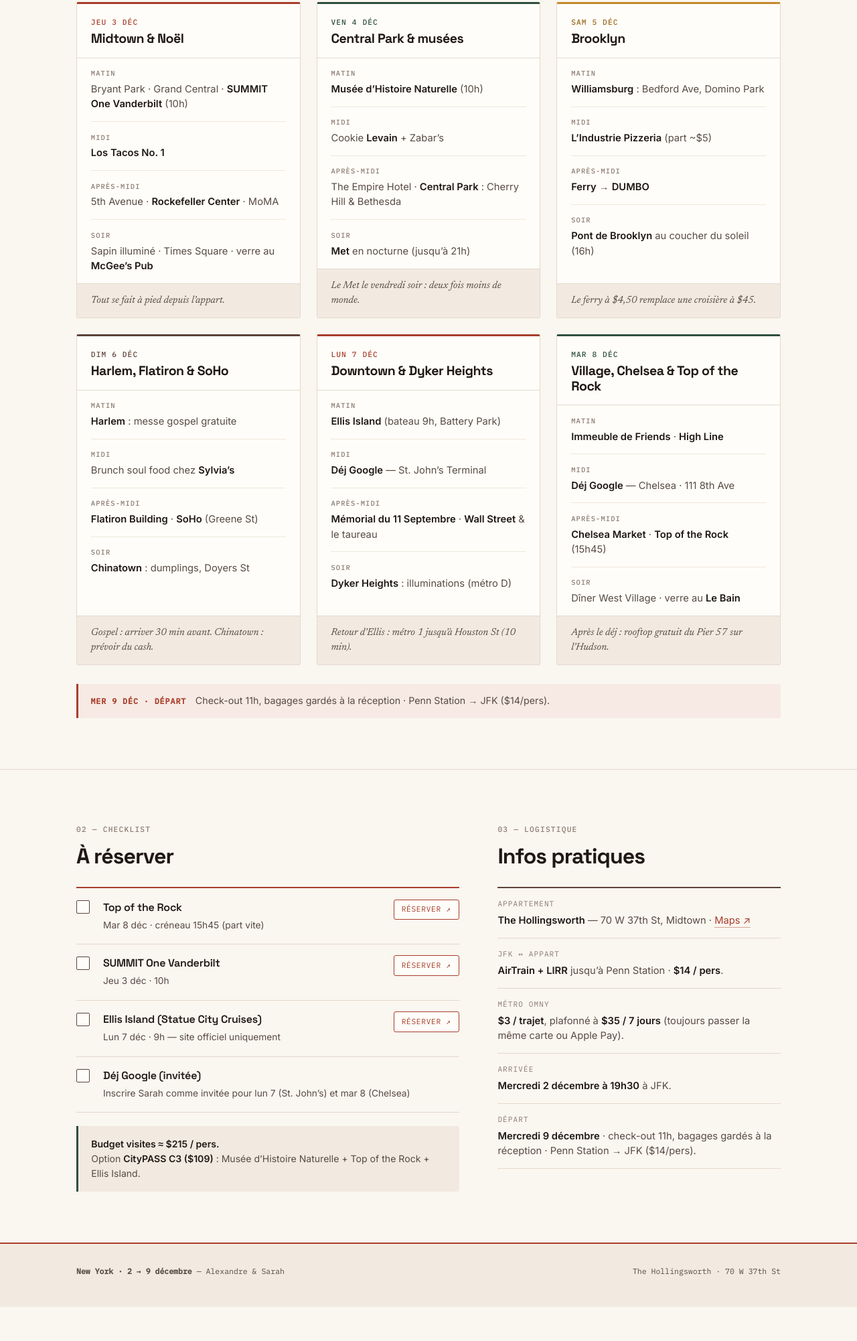
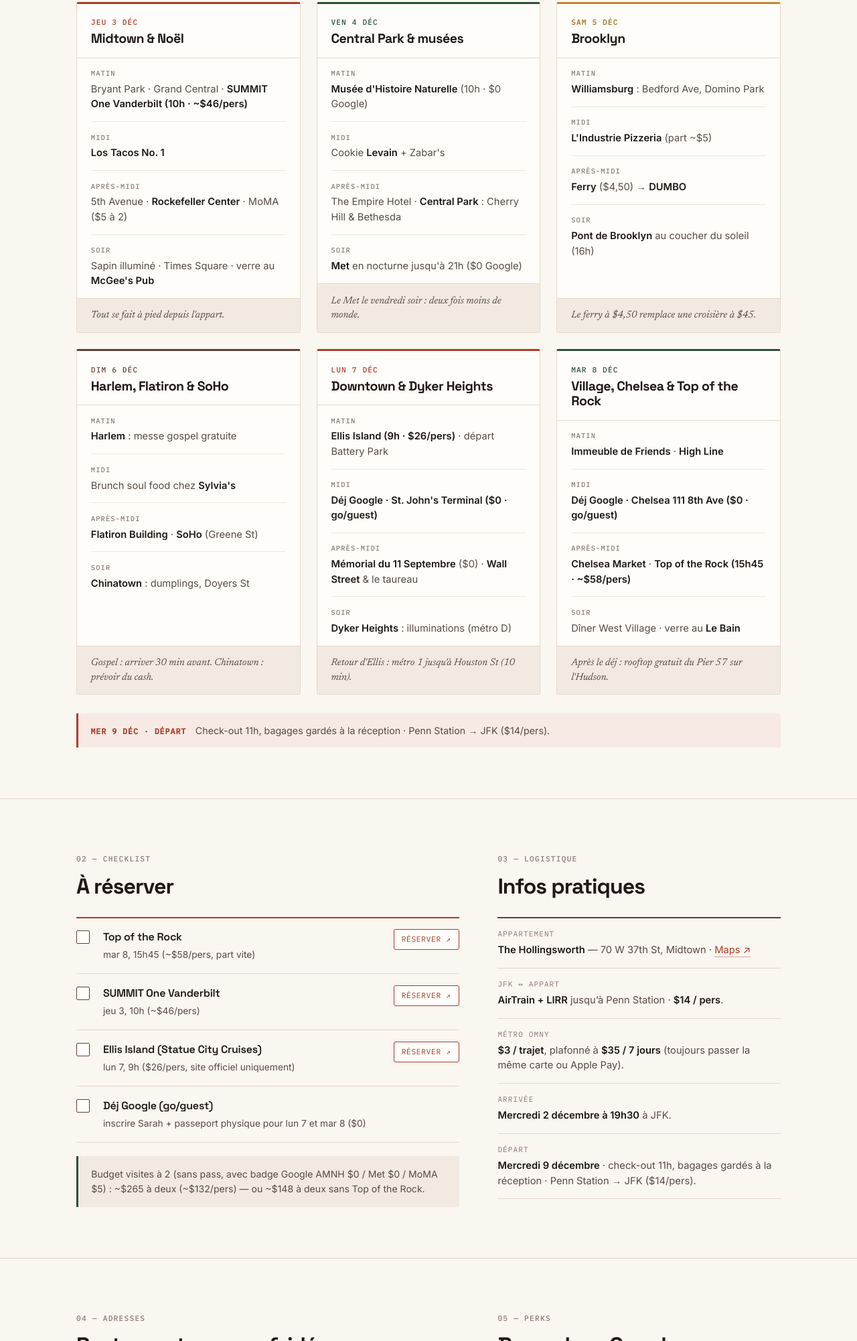
Before and after one commit to alexayache-ed/nyc-sarah-alex, a plain HTML site: page index.html in a window 1280 px wide. Shown: the part 1402-3404 px from the top of the page at 67% size. Before the commit the page ends 3353 px from the top, so only its background shows below. Drawn offline with Linux system fonts and the light colour scheme.

Commit message:
Sync site from Google Doc (2026-11-21 14:15 UTC)

```diff
--- a/index.html
+++ b/index.html
@@ -289,21 +289,21 @@
             <article class="day-card" data-day-card="jeu-3">
               <header class="day-card-head"><div class="day-card-date">Jeu 3 déc</div><h3 class="day-card-title">Midtown &amp; Noël</h3></header>
               <ol class="day-slots">
-                <li class="day-slot"><div class="slot-period">Matin</div><div class="slot-content">Bryant Park · Grand Central · <strong>SUMMIT One Vanderbilt</strong> (10h)</div></li>
+                <li class="day-slot"><div class="slot-period">Matin</div><div class="slot-content">Bryant Park · Grand Central · <strong>SUMMIT One Vanderbilt (10h · ~$46/pers)</strong></div></li>
                 <li class="day-slot"><div class="slot-period">Midi</div><div class="slot-content"><strong>Los Tacos No. 1</strong></div></li>
-                <li class="day-slot"><div class="slot-period">Après-midi</div><div class="slot-content">5th Avenue · <strong>Rockefeller Center</strong> · MoMA</div></li>
-                <li class="day-slot"><div class="slot-period">Soir</div><div class="slot-content">Sapin illuminé · Times Square · verre au <strong>McGee’s Pub</strong></div></li>
+                <li class="day-slot"><div class="slot-period">Après-midi</div><div class="slot-content">5th Avenue · <strong>Rockefeller Center</strong> · MoMA ($5 à 2)</div></li>
+                <li class="day-slot"><div class="slot-period">Soir</div><div class="slot-content">Sapin illuminé · Times Square · verre au <strong>McGee&#x27;s Pub</strong></div></li>
               </ol>
-              <footer class="day-tip">Tout se fait à pied depuis l’appart.</footer>
+              <footer class="day-tip">Tout se fait à pied depuis l&#x27;appart.</footer>
             </article>
 
             <article class="day-card day-card--pine" data-day-card="ven-4">
               <header class="day-card-head"><div class="day-card-date">Ven 4 déc</div><h3 class="day-card-title">Central Park &amp; musées</h3></header>
               <ol class="day-slots">
-                <li class="day-slot"><div class="slot-period">Matin</div><div class="slot-content"><strong>Musée d’Histoire Naturelle</strong> (10h)</div></li>
-                <li class="day-slot"><div class="slot-period">Midi</div><div class="slot-content">Cookie <strong>Levain</strong> + Zabar’s</div></li>
+                <li class="day-slot"><div class="slot-period">Matin</div><div class="slot-content"><strong>Musée d&#x27;Histoire Naturelle</strong> (10h · $0 Google)</div></li>
+                <li class="day-slot"><div class="slot-period">Midi</div><div class="slot-content">Cookie <strong>Levain</strong> + Zabar&#x27;s</div></li>
                 <li class="day-slot"><div class="slot-period">Après-midi</div><div class="slot-content">The Empire Hotel · <strong>Central Park</strong> : Cherry Hill &amp; Bethesda</div></li>
-                <li class="day-slot"><div class="slot-period">Soir</div><div class="slot-content"><strong>Met</strong> en nocturne (jusqu’à 21h)</div></li>
+                <li class="day-slot"><div class="slot-period">Soir</div><div class="slot-content"><strong>Met</strong> en nocturne jusqu&#x27;à 21h ($0 Google)</div></li>
               </ol>
               <footer class="day-tip">Le Met le vendredi soir : deux fois moins de monde.</footer>
             </article>
@@ -312,8 +312,8 @@
               <header class="day-card-head"><div class="day-card-date">Sam 5 déc</div><h3 class="day-card-title">Brooklyn</h3></header>
               <ol class="day-slots">
                 <li class="day-slot"><div class="slot-period">Matin</div><div class="slot-content"><strong>Williamsburg</strong> : Bedford Ave, Domino Park</div></li>
-                <li class="day-slot"><div class="slot-period">Midi</div><div class="slot-content"><strong>L’Industrie Pizzeria</strong> (part ~$5)</div></li>
-                <li class="day-slot"><div class="slot-period">Après-midi</div><div class="slot-content"><strong>Ferry</strong> → <strong>DUMBO</strong></div></li>
+                <li class="day-slot"><div class="slot-period">Midi</div><div class="slot-content"><strong>L&#x27;Industrie Pizzeria</strong> (part ~$5)</div></li>
+                <li class="day-slot"><div class="slot-period">Après-midi</div><div class="slot-content"><strong>Ferry</strong> ($4,50) → <strong>DUMBO</strong></div></li>
                 <li class="day-slot"><div class="slot-period">Soir</div><div class="slot-content"><strong>Pont de Brooklyn</strong> au coucher du soleil (16h)</div></li>
               </ol>
               <footer class="day-tip">Le ferry à $4,50 remplace une croisière à $45.</footer>
@@ -323,7 +323,7 @@
               <header class="day-card-head"><div class="day-card-date">Dim 6 déc</div><h3 class="day-card-title">Harlem, Flatiron &amp; SoHo</h3></header>
               <ol class="day-slots">
                 <li class="day-slot"><div class="slot-period">Matin</div><div class="slot-content"><strong>Harlem</strong> : messe gospel gratuite</div></li>
-                <li class="day-slot"><div class="slot-period">Midi</div><div class="slot-content">Brunch soul food chez <strong>Sylvia’s</strong></div></li>
+                <li class="day-slot"><div class="slot-period">Midi</div><div class="slot-content">Brunch soul food chez <strong>Sylvia&#x27;s</strong></div></li>
                 <li class="day-slot"><div class="slot-period">Après-midi</div><div class="slot-content"><strong>Flatiron Building</strong> · <strong>SoHo</strong> (Greene St)</div></li>
                 <li class="day-slot"><div class="slot-period">Soir</div><div class="slot-content"><strong>Chinatown</strong> : dumplings, Doyers St</div></li>
               </ol>
@@ -333,23 +333,23 @@
             <article class="day-card" data-day-card="lun-7">
               <header class="day-card-head"><div class="day-card-date">Lun 7 déc</div><h3 class="day-card-title">Downtown &amp; Dyker Heights</h3></header>
               <ol class="day-slots">
-                <li class="day-slot"><div class="slot-period">Matin</div><div class="slot-content"><strong>Ellis Island</strong> (bateau 9h, Battery Park)</div></li>
-                <li class="day-slot"><div class="slot-period">Midi</div><div class="slot-content"><strong>Déj Google</strong> — St. John’s Terminal</div></li>
-                <li class="day-slot"><div class="slot-period">Après-midi</div><div class="slot-content"><strong>Mémorial du 11 Septembre</strong> · <strong>Wall Street</strong> &amp; le taureau</div></li>
+                <li class="day-slot"><div class="slot-period">Matin</div><div class="slot-content"><strong>Ellis Island (9h · $26/pers)</strong> · départ Battery Park</div></li>
+                <li class="day-slot"><div class="slot-period">Midi</div><div class="slot-content"><strong>Déj Google · St. John&#x27;s Terminal ($0 · go/guest)</strong></div></li>
+                <li class="day-slot"><div class="slot-period">Après-midi</div><div class="slot-content"><strong>Mémorial du 11 Septembre</strong> ($0) · <strong>Wall Street</strong> &amp; le taureau</div></li>
                 <li class="day-slot"><div class="slot-period">Soir</div><div class="slot-content"><strong>Dyker Heights</strong> : illuminations (métro D)</div></li>
               </ol>
-              <footer class="day-tip">Retour d’Ellis : métro 1 jusqu’à Houston St (10 min).</footer>
+              <footer class="day-tip">Retour d&#x27;Ellis : métro 1 jusqu&#x27;à Houston St (10 min).</footer>
             </article>
 
             <article class="day-card day-card--pine" data-day-card="mar-8">
               <header class="day-card-head"><div class="day-card-date">Mar 8 déc</div><h3 class="day-card-title">Village, Chelsea &amp; Top of the Rock</h3></header>
               <ol class="day-slots">
                 <li class="day-slot"><div class="slot-period">Matin</div><div class="slot-content"><strong>Immeuble de Friends</strong> · <strong>High Line</strong></div></li>
-                <li class="day-slot"><div class="slot-period">Midi</div><div class="slot-content"><strong>Déj Google</strong> — Chelsea · 111 8th Ave</div></li>
-                <li class="day-slot"><div class="slot-period">Après-midi</div><div class="slot-content"><strong>Chelsea Market</strong> · <strong>Top of the Rock</strong> (15h45)</div></li>
+                <li class="day-slot"><div class="slot-period">Midi</div><div class="slot-content"><strong>Déj Google · Chelsea 111 8th Ave ($0 · go/guest)</strong></div></li>
+                <li class="day-slot"><div class="slot-period">Après-midi</div><div class="slot-content"><strong>Chelsea Market</strong> · <strong>Top of the Rock (15h45 · ~$58/pers)</strong></div></li>
                 <li class="day-slot"><div class="slot-period">Soir</div><div class="slot-content">Dîner West Village · verre au <strong>Le Bain</strong></div></li>
               </ol>
-              <footer class="day-tip">Après le déj : rooftop gratuit du Pier 57 sur l’Hudson.</footer>
+              <footer class="day-tip">Après le déj : rooftop gratuit du Pier 57 sur l&#x27;Hudson.</footer>
             </article>
           </div>
 
@@ -368,27 +368,26 @@
               <ul class="booking-list" id="booking-list">
                 <li class="booking-item" data-booking-id="top-of-the-rock">
                   <button type="button" class="check-btn" aria-pressed="false" aria-label="Top of the Rock"><svg viewBox="0 0 14 14" fill="none" stroke="currentColor" stroke-width="2" stroke-linecap="square"><path d="M2.5 7.2L5.6 10.3L11.5 3.7"/></svg></button>
-                  <div><div class="booking-name">Top of the Rock</div><div class="booking-detail">Mar 8 déc · créneau 15h45 (part vite)</div></div>
+                  <div><div class="booking-name">Top of the Rock</div><div class="booking-detail">mar 8, 15h45 (~$58/pers, part vite)</div></div>
                   <a class="booking-link" href="https://www.rockefellercenter.com/attractions/top-of-the-rock-observation-deck/" target="_blank" rel="noopener noreferrer">Réserver ↗</a>
                 </li>
                 <li class="booking-item" data-booking-id="summit">
                   <button type="button" class="check-btn" aria-pressed="false" aria-label="SUMMIT One Vanderbilt"><svg viewBox="0 0 14 14" fill="none" stroke="currentColor" stroke-width="2" stroke-linecap="square"><path d="M2.5 7.2L5.6 10.3L11.5 3.7"/></svg></button>
-                  <div><div class="booking-name">SUMMIT One Vanderbilt</div><div class="booking-detail">Jeu 3 déc · 10h</div></div>
+                  <div><div class="booking-name">SUMMIT One Vanderbilt</div><div class="booking-detail">jeu 3, 10h (~$46/pers)</div></div>
                   <a class="booking-link" href="https://summitov.com/" target="_blank" rel="noopener noreferrer">Réserver ↗</a>
                 </li>
                 <li class="booking-item" data-booking-id="ellis-island">
-                  <button type="button" class="check-btn" aria-pressed="false" aria-label="Ellis Island"><svg viewBox="0 0 14 14" fill="none" stroke="currentColor" stroke-width="2" stroke-linecap="square"><path d="M2.5 7.2L5.6 10.3L11.5 3.7"/></svg></button>
-                  <div><div class="booking-name">Ellis Island (Statue City Cruises)</div><div class="booking-detail">Lun 7 déc · 9h — site officiel uniquement</div></div>
+                  <button type="button" class="check-btn" aria-pressed="false" aria-label="Ellis Island (Statue City Cruises)"><svg viewBox="0 0 14 14" fill="none" stroke="currentColor" stroke-width="2" stroke-linecap="square"><path d="M2.5 7.2L5.6 10.3L11.5 3.7"/></svg></button>
+                  <div><div class="booking-name">Ellis Island (Statue City Cruises)</div><div class="booking-detail">lun 7, 9h ($26/pers, site officiel uniquement)</div></div>
                   <a class="booking-link" href="https://www.cityexperiences.com/new-york/city-cruises/statue/" target="_blank" rel="noopener noreferrer">Réserver ↗</a>
                 </li>
                 <li class="booking-item" data-booking-id="dej-google">
-                  <button type="button" class="check-btn" aria-pressed="false" aria-label="Déj Google"><svg viewBox="0 0 14 14" fill="none" stroke="currentColor" stroke-width="2" stroke-linecap="square"><path d="M2.5 7.2L5.6 10.3L11.5 3.7"/></svg></button>
-                  <div><div class="booking-name">Déj Google (invitée)</div><div class="booking-detail">Inscrire Sarah comme invitée pour lun 7 (St. John’s) et mar 8 (Chelsea)</div></div>
+                  <button type="button" class="check-btn" aria-pressed="false" aria-label="Déj Google (go/guest)"><svg viewBox="0 0 14 14" fill="none" stroke="currentColor" stroke-width="2" stroke-linecap="square"><path d="M2.5 7.2L5.6 10.3L11.5 3.7"/></svg></button>
+                  <div><div class="booking-name">Déj Google (go/guest)</div><div class="booking-detail">inscrire Sarah + passeport physique pour lun 7 et mar 8 ($0)</div></div>
                 </li>
               </ul>
               <div class="budget-box">
-                <strong>Budget visites ≈ $215 / pers.</strong><br />
-                Option <strong>CityPASS C3 ($109)</strong> : Musée d’Histoire Naturelle + Top of the Rock + Ellis Island.
+                Budget visites à 2 (sans pass, avec badge Google AMNH $0 / Met $0 / MoMA $5) : ~$265 à deux (~$132/pers) — ou ~$148 à deux sans Top of the Rock.
               </div>
             </div>
 
@@ -406,6 +405,40 @@
           </div>
         </div>
       </section>
+
+      <!-- SYNC:EXTRAS_START -->
+      <section class="section" id="bons-plans">
+        <div class="container">
+          <div class="bottom-grid">
+            <div>
+              <span class="mono-label">04 — Adresses</span>
+              <h2 class="col-title">Restaurants, verres &amp; idées</h2>
+              <dl class="info-list">
+                <div class="info-row"><dt>Resto / Bar</dt><dd>Bar Pisellino (chocolat chaud) - west village</dd></div>
+                <div class="info-row"><dt>Resto / Bar</dt><dd>Foursome (happy hour 4-6pm) - West village</dd></div>
+                <div class="info-row"><dt>Resto / Bar</dt><dd>Mariah holiday bar</dd></div>
+                <div class="info-row"><dt>Resto / Bar</dt><dd>Tre (Italien le jeudi 60$/personne - lower east side</dd></div>
+                <div class="info-row"><dt>Resto / Bar</dt><dd>Carnegie club (jazz club, Sinatra saturday</dd></div>
+                <div class="info-row"><dt>Resto / Bar</dt><dd>The taste of home (soupe médicinale chinoise)</dd></div>
+                <div class="info-row"><dt>Idée</dt><dd>bushwicks</dd></div>
+                <div class="info-row"><dt>Idée</dt><dd>old friends photobooth</dd></div>
+              </dl>
+            </div>
+            <div>
+              <span class="mono-label">05 — Perks</span>
+              <h2 class="col-title">Bons plans Googler</h2>
+              <dl class="info-list">
+                <div class="info-row"><dt>Musées</dt><dd>• <strong>Musée d&#x27;Histoire Naturelle (ven 4)</strong> : gratuit pour Alex + 5 invités. Badge Google à montrer au Membership Desk, entrée principale (79th St) ou Rose Center (81st St).<br />• <strong>Met (ven 4)</strong> : gratuit pour Alex + 1 invité, Cloisters inclus. Justificatif demandé : carte de visite, fiche de paie ou carte de mutuelle Google, plus une pièce d&#x27;identité. Pas de coupe-file pour les expos temporaires.<br />• <strong>MoMA (jeu 3)</strong> : gratuit pour Alex, 5 $ par invité (5 invités max), à l&#x27;accueil du lobby avec le badge. Valable aussi au MoMA PS1.<br />• <strong>Whitney</strong> : gratuit pour Alex + 1 invité. Billets le jour même, sur place uniquement, sans coupe-file.<br />• <strong>New York Botanical Garden</strong> : offre Googler listée, conditions non vérifiées.<br />• <strong>À confirmer avant d&#x27;y aller</strong> : ces conditions viennent d&#x27;une fiche interne ancienne (<code>go/nyc-museums</code>). <code>go/perks</code> liste toujours ces cinq musées ; le détail à jour s&#x27;y affiche en passant la localisation sur « U.S. ».</dd></div>
+                <div class="info-row"><dt>Opéra</dt><dd>• <strong>Met Opera</strong> : places orchestre à 72,50 $, soit près de 145 $ d&#x27;économie, 2 max par représentation.<br />• Réservation au 212 362 6000 (10 $ de frais) ou au guichet (2,50 $ de frais), en se présentant comme salarié d&#x27;un « Corporate Patron ». Badge à montrer au retrait.<br />• Aucune date listée entre le 3 et le 8 décembre pour l&#x27;instant. Seule date proche : mer 9 à 19h30 (Maria Stuarda). Liste mise à jour toutes les deux semaines environ sur <code>go/metopera</code>.<br />• 10 % de remise au Met Opera Shop.</dd></div>
+                <div class="info-row"><dt>Bureaux Google</dt><dd>• <strong>Sarah en invitée</strong> : du lundi au vendredi, 8h à 18h, 2 à 3 h max, toujours accompagnée d&#x27;Alex.<br />• <strong>Passeport physique obligatoire</strong> pour Sarah. Une photo ou une copie est refusée.<br />• <strong>Inscription</strong> à l&#x27;avance sur <code>go/guest</code>, avec son email (QR code d&#x27;entrée) et la case repas cochée.<br />• <strong>Déjeuner</strong> : éviter 12h-13h. Pas de dîner possible pour les invités.<br />• <strong>Visite en autonomie</strong> : QR code à scanner à la réception (<code>go/nyctours</code>).<br />• <strong>Adresses conseillées par une Googler de New York</strong> : café en terrasse au Panorama (111 8th Ave), déjeuner au bord de l&#x27;Hudson à l&#x27;Esplanade Cafe (Pier 57), café avec vue à Eventide (St. John&#x27;s Terminal).</dd></div>
+                <div class="info-row"><dt>Quartier et transport</dt><dd>• <strong>Meatpacking District « Hook Up »</strong> : réductions restos et boutiques autour des bureaux. Inscription via le lien sur <code>go/nyc</code>, rubrique NYC Discounts &amp; Onsite Services.<br />• <strong>Uber Shuttle JFK</strong> : navette à prix réduit. Tarif à vérifier dans l&#x27;app (la page interne annonce 10 $, puis 25 $ « après le 30 avril »).</dd></div>
+                <div class="info-row"><dt>Pour aller plus loin</dt><dd>• <strong>Perks at Work</strong> (via <code>go/perks</code>) : billetterie à prix réduit pour spectacles et attractions.<br />• <code><strong>go/inside-nyc</strong></code> et <code><strong>go/onenyc-abp</strong></code> : restos et sorties recommandés par les Googlers de New York.</dd></div>
+              </dl>
+            </div>
+          </div>
+        </div>
+      </section>
+      <!-- SYNC:EXTRAS_END -->
     </main>
 
     <footer class="site-footer">
```
